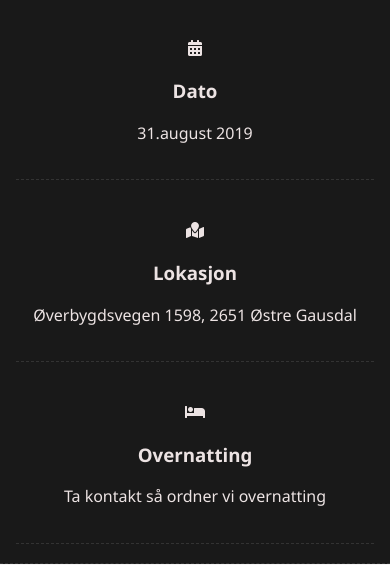
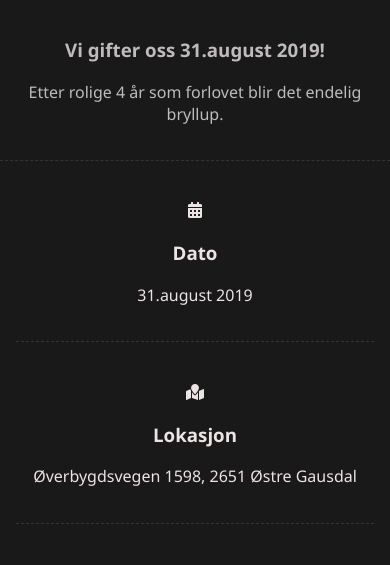
Before and after one commit to kristianenge/wedding-lp, a PHP site: page / in a window 390 px wide. Shown: the part 423-988 px from the top of the page. Run offline with PHP 8.4, Linux system fonts and the light colour scheme; some libraries are stand-ins or nearby versions.

Commit message:
alignment mobil

```diff
--- a/index.html
+++ b/index.html
@@ -23,7 +23,16 @@
         </div>
     </header>
 
-    <!-- Services -->
+    <!-- Kort info -->
+    <section class="mobileinfo">
+        <div class="container center">
+
+                <h3>Vi gifter oss 31.august 2019!</h3>
+                <p>Etter rolige 4 år som forlovet blir det endelig bryllup.</p>
+
+        </div>
+    </section>
+
     <section class="services">
         <div class="container grid-3 center">
             <div>
--- a/style.css
+++ b/style.css
@@ -56,6 +56,10 @@ body {
   .content .text {
     line-height: 1.7;
     margin-top: 0rem;
+  }
+
+  .mobileinfo{
+    visibility: hidden;
   }
 
   .container {
@@ -124,15 +128,30 @@ body {
       height: 50vh;
     }
 
+    .mobileinfo{
+      visibility: visible;
+      color: rgb(191, 187, 187);
+    }
+
+    .mobileinfo div {
+      border-bottom: #333 dashed 1px;
+      padding: 1.2rem 1rem;
+    }
+
     .content {
-      top: 5%;
-      left: 50%;
+      color: rgb(29, 28, 28);
+      top: 30%;
+      left: 28%;
       margin-top: 5px;
     }
 
     .content .logo {
       height: 75px;
       width: 200px;
+      display: none;
+    }
+    .content .title {
+      display:none;
     }
 
     .content .text {
```
